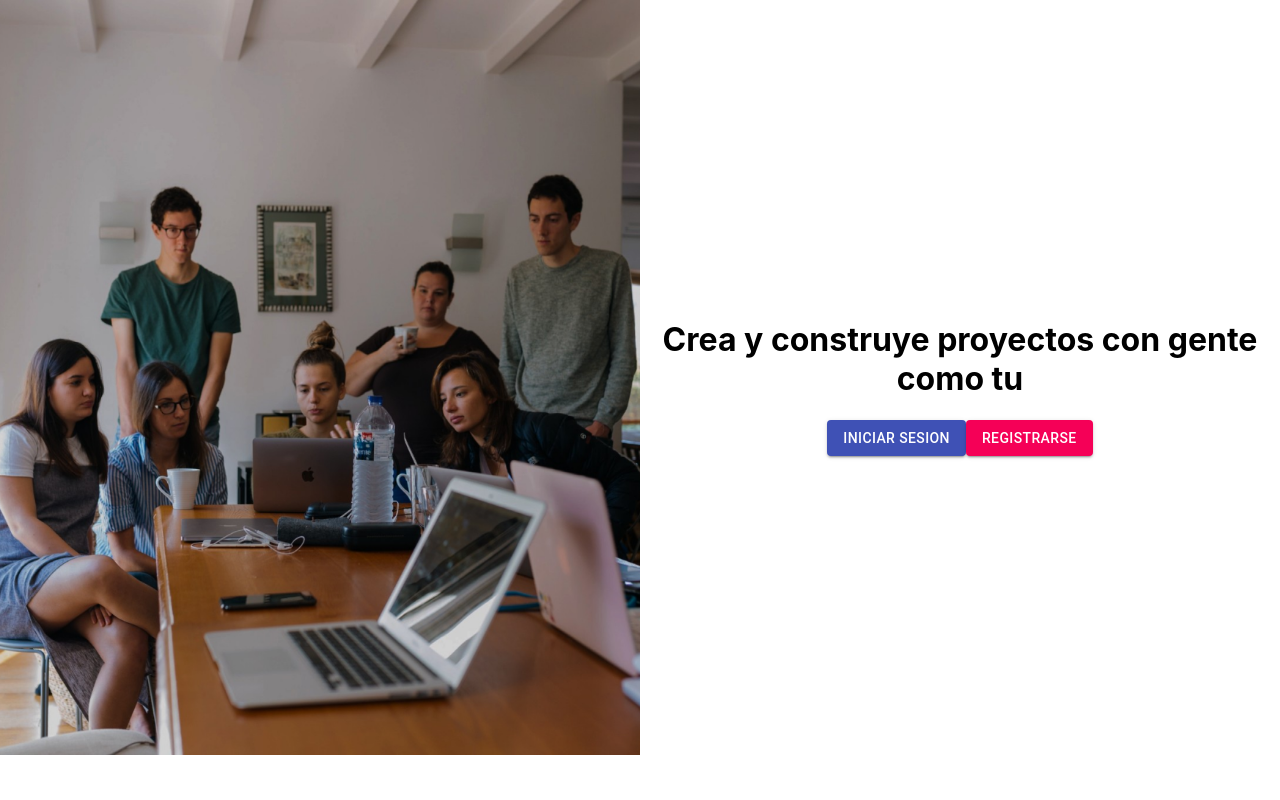
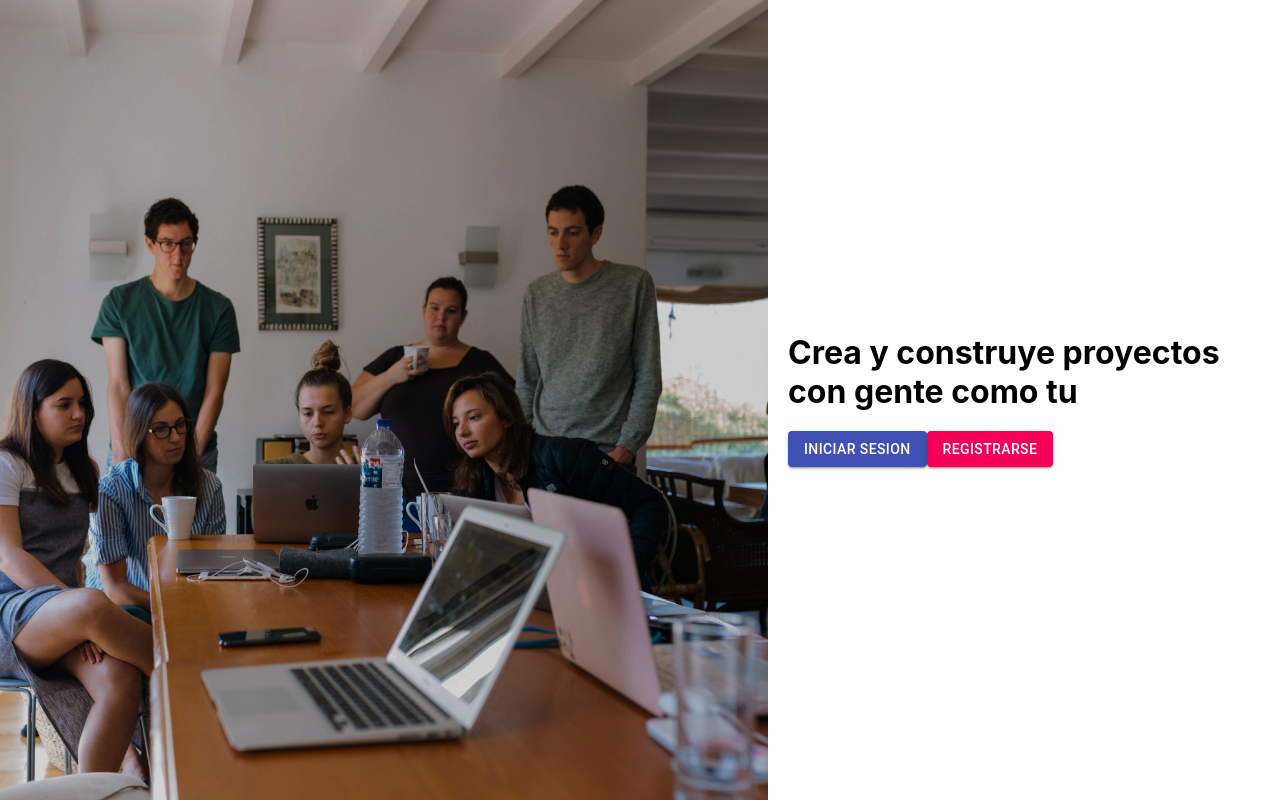
Before and after one commit to csdev19/proyecto1-web, a React (Create React App) app: page / in a window 1280 px wide. Built offline with nearby package versions, Linux system fonts and the light colour scheme.

Commit message:
new styles on gestorIngreso component

```diff
--- a/src/App.css
+++ b/src/App.css
@@ -1,5 +1,12 @@
+/*GLOBAL VARIABLES AND STYLES*/
+*{
+  margin: 0;
+  padding: 0;
+}
+
 .App {
-  text-align: center;
+  width: 100vw;
+  height: 100vh;
 }
 
 .App-logo {
@@ -28,6 +35,7 @@
   color: #61dafb;
 }
 
+
 @keyframes App-logo-spin {
   from {
     transform: rotate(0deg);
@@ -36,25 +44,45 @@
     transform: rotate(360deg);
   }
 }
+/*UTILS*/
+.btn{
+  border-radius: 14px;
+  padding: 10px 25px;
+}
+/*END UTILS*/
 
 
-.hola {
-
+/*GESTOR INGRESO STYLES*/
+.main-container {
+  width: 100%;
+  height: 100%;
+  display: grid;
+  grid-template-columns: 60% 40%;
 }
 
-.main-container {
-  display: grid;
-  grid-template-columns: 1fr 1fr;
+.main-container .part1{
+  /*background-image: url(../public/images/portada_login2.jpg);*/
+  background-size: cover;
+  background-repeat: no-repeat;
+  background-position: center;
 }
 
-
-.main-container > .parte2 {
+.main-container  .part2 {
   display: flex;
-  justify-content: center;
   align-items: center;
 }
 
+.part2-content{
+  box-sizing: border-box;
+  padding: 0 20px;
+}
+.part2-content .btn-content{
+  margin-top: 20px;
+}
+/*
 .imagen-ingreso {
   height: 100%;
   width: 100%;
 }
+*/
+/*END*/
--- a/src/components/GestorIngreso/GestorIngreso.js
+++ b/src/components/GestorIngreso/GestorIngreso.js
@@ -33,18 +33,20 @@ function GestorIngreso() {
 
   return (
     <div class="main-container">
-      <div class="parte1">
-        <img src={process.env.PUBLIC_URL + '/images/portada_login.png'} alt="imagen portada" className="imagen-ingreso" />
+      <div class="part1" style={{ backgroundImage:`url(${process.env.PUBLIC_URL + '/images/portada_login2.jpg'})` }}>
+        {/* <img src={process.env.PUBLIC_URL + '/images/portada_login2.jpg'} alt="imagen portada" className="imagen-ingreso" /> */}
       </div>
-      <div class="parte2">
-        <div>
+      <div class="part2">
+        <div class="part2-content">
           <h1>Crea y construye proyectos con gente como tu</h1>
+          <div class="btn-content">
             <Button variant="contained" color="primary" onClick={handleLogin}>
               Iniciar Sesion
             </Button>
             <Button variant="contained" color="secondary" onClick={handleRegister}>
               Registrarse
             </Button>
+          </div>
         </div>
       </div>
 
```
Also changed, not shown: public/images/portada_login2.jpg (added), 1 other file (tests, documents, lock files or other folders). Lines whose indentation alone changed are shown as unchanged.
